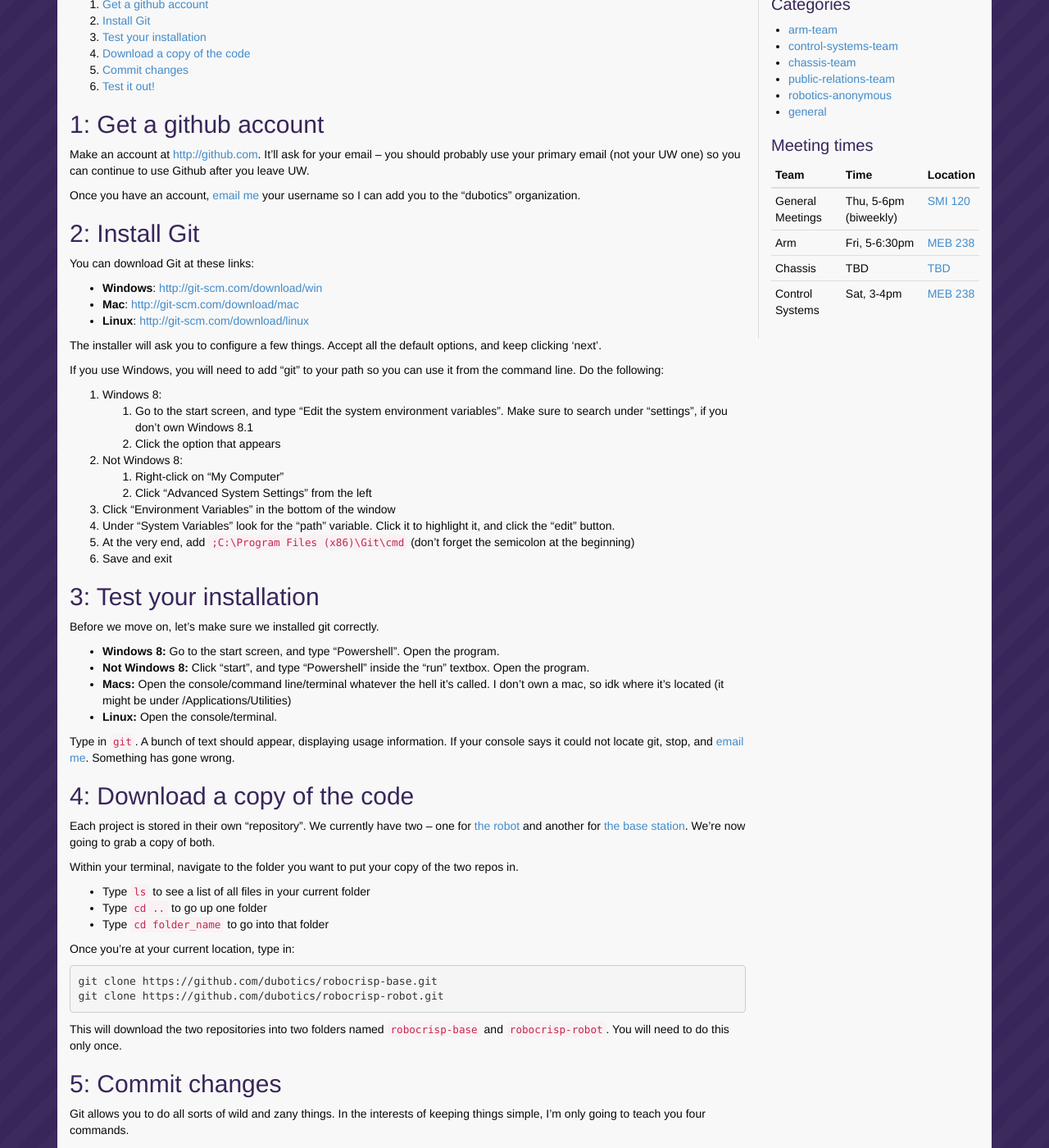
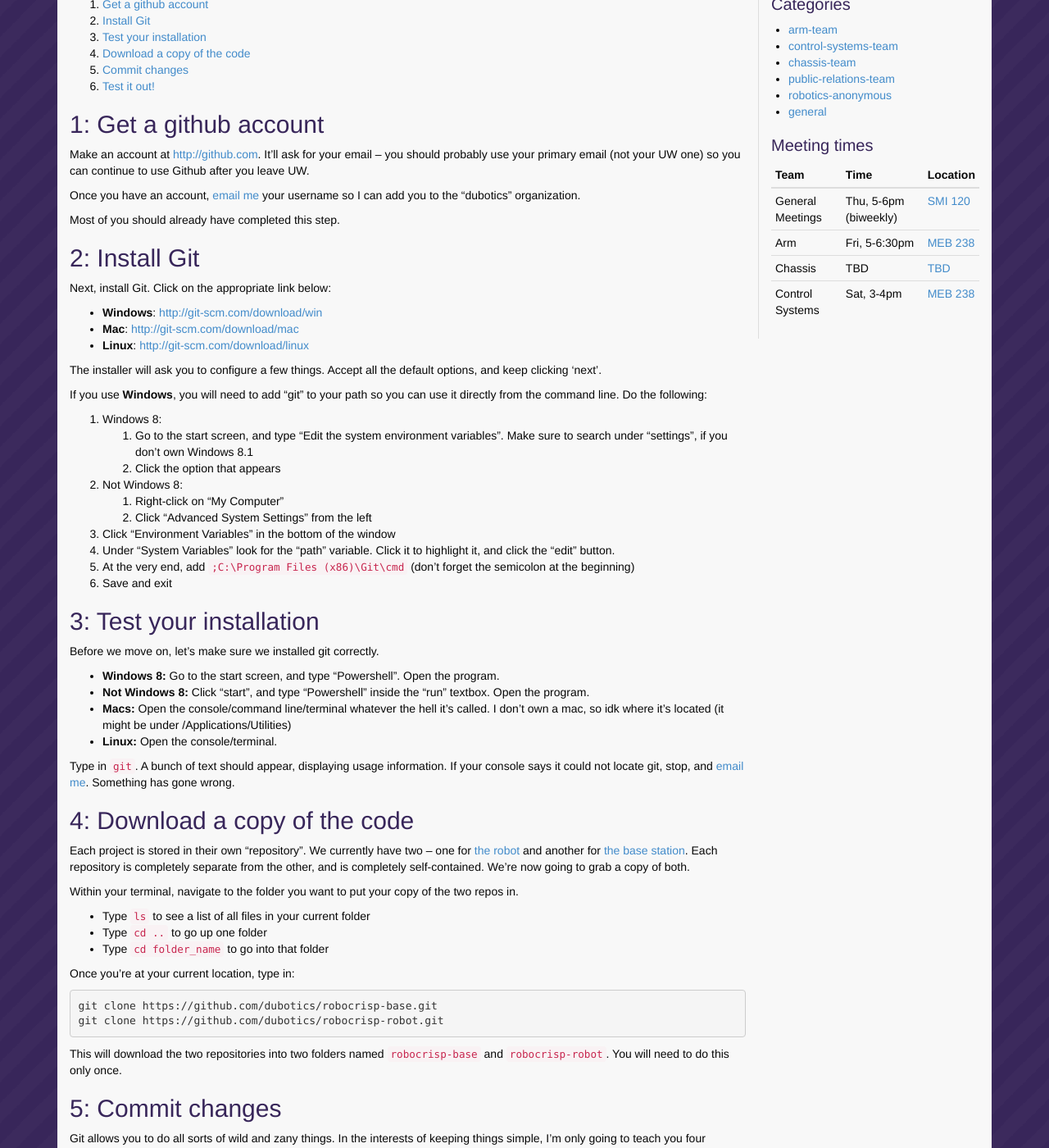
Before and after one commit to dubotics/dubotics.github.io, a Jekyll site: the page built from resources/using-git.md, in a window 1280 px wide and 1400 px high, scrolled down 580 px. Shown: the whole window at 82% size. Built offline with Jekyll 4.4.1, drawn with Linux system fonts in a browser that asks for light colours; Markdown is read by kramdown in place of the engine named in the settings; some of the changed text lies outside the part shown.

Commit message:
Refined git instructions

```diff
--- a/resources/using-git.md
+++ b/resources/using-git.md
@@ -38,10 +38,12 @@ leave UW.
 Once you have an account, <a href="mailto:michael.lee.0x2a@gmailcom">email me</a> your username
 so I can add you to the "dubotics" organization.
 
+Most of you should already have completed this step.
+
 
 <h2 id="install-git">2: Install Git</h2>
 
-You can download Git at these links:
+Next, install Git. Click on the appropriate link below:
 
 -   **Windows**: <http://git-scm.com/download/win>
 -   **Mac**: <http://git-scm.com/download/mac>
@@ -49,8 +51,8 @@ You can download Git at these links:
 
 The installer will ask you to configure a few things. Accept all the default options, and keep clicking 'next'.
 
-If you use Windows, you will need to add "git" to your path so you can use it from the command line.
-Do the following:
+If you use **Windows**, you will need to add "git" to your path so you can use it directly
+from the command line. Do the following:
 
 1.  Windows 8:
     1.  Go to the start screen, and type "Edit the system environment variables". Make sure to
@@ -87,7 +89,8 @@ Something has gone wrong.
 
 Each project is stored in their own "repository". We currently have two -- one for
 [the robot](https://github.com/dubotics/robocrisp-robot) and another for
-[the base station](https://github.com/dubotics/robocrisp-base). We're now going to grab a
+[the base station](https://github.com/dubotics/robocrisp-base). Each repository is completely
+separate from the other, and is completely self-contained. We're now going to grab a
 copy of both.
 
 Within your terminal, navigate to the folder you want to put your copy of the two repos in.
@@ -145,12 +150,14 @@ git push origin master
 
 Got it? Your workflow should be something like:
 
-1.  `git pull origin master`
+1.  Pull the latest changes:
+    `git pull origin master`
 2.  Make and save changes
-3.  `git add -A`
+3.  Push your changes:
+    `git add -A`
     `git commit -m "I changed X to do Y because of Z"`
     `git push origin master`
-4.  Goto step 2
+4.  Goto step 2 if you're not done writing code
 
 
 <h2 id="test-it-out">6: Test it out!</h2>
```
Also changed, not shown: other parts of resources/using-git.md (+2 -0 lines).
